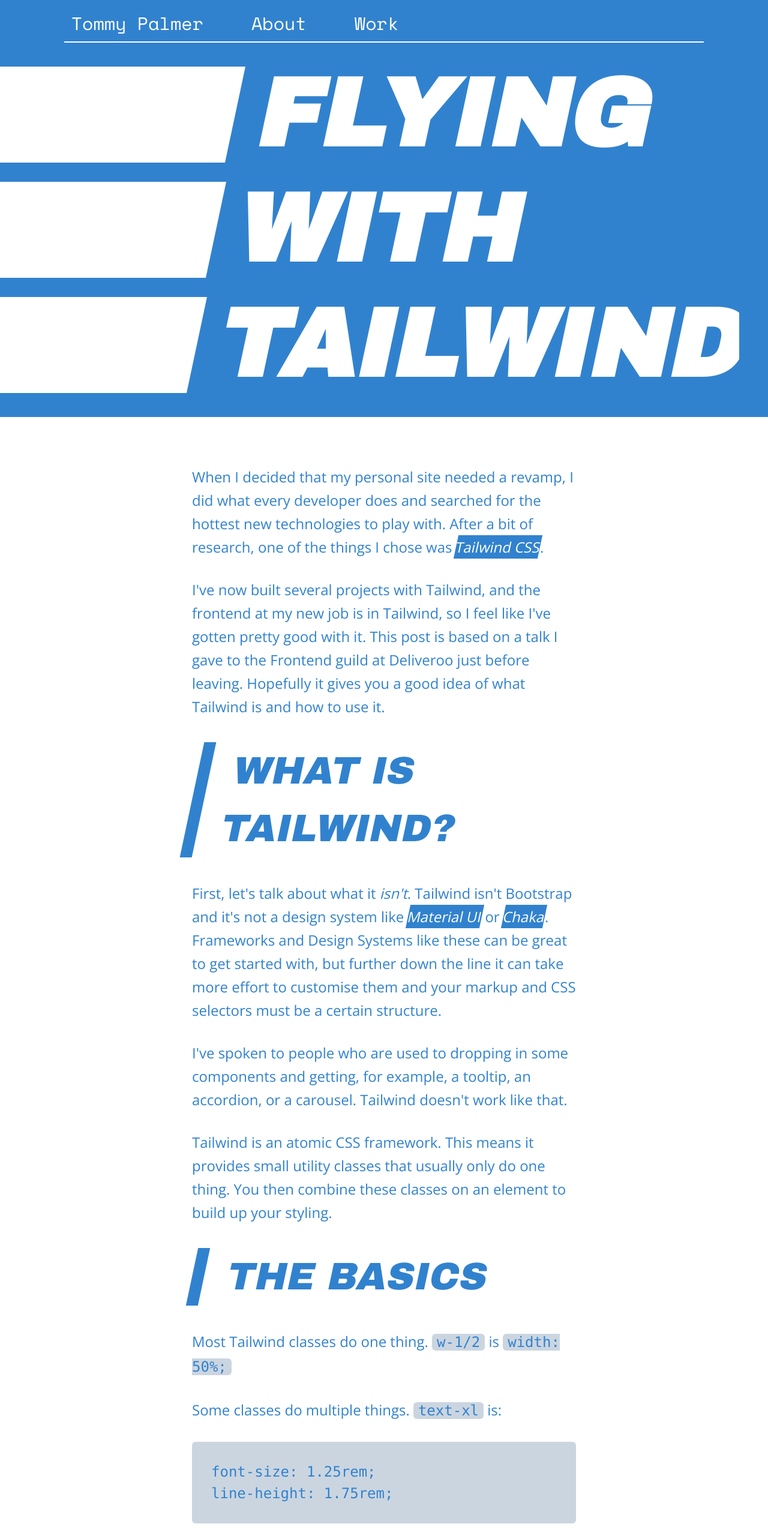
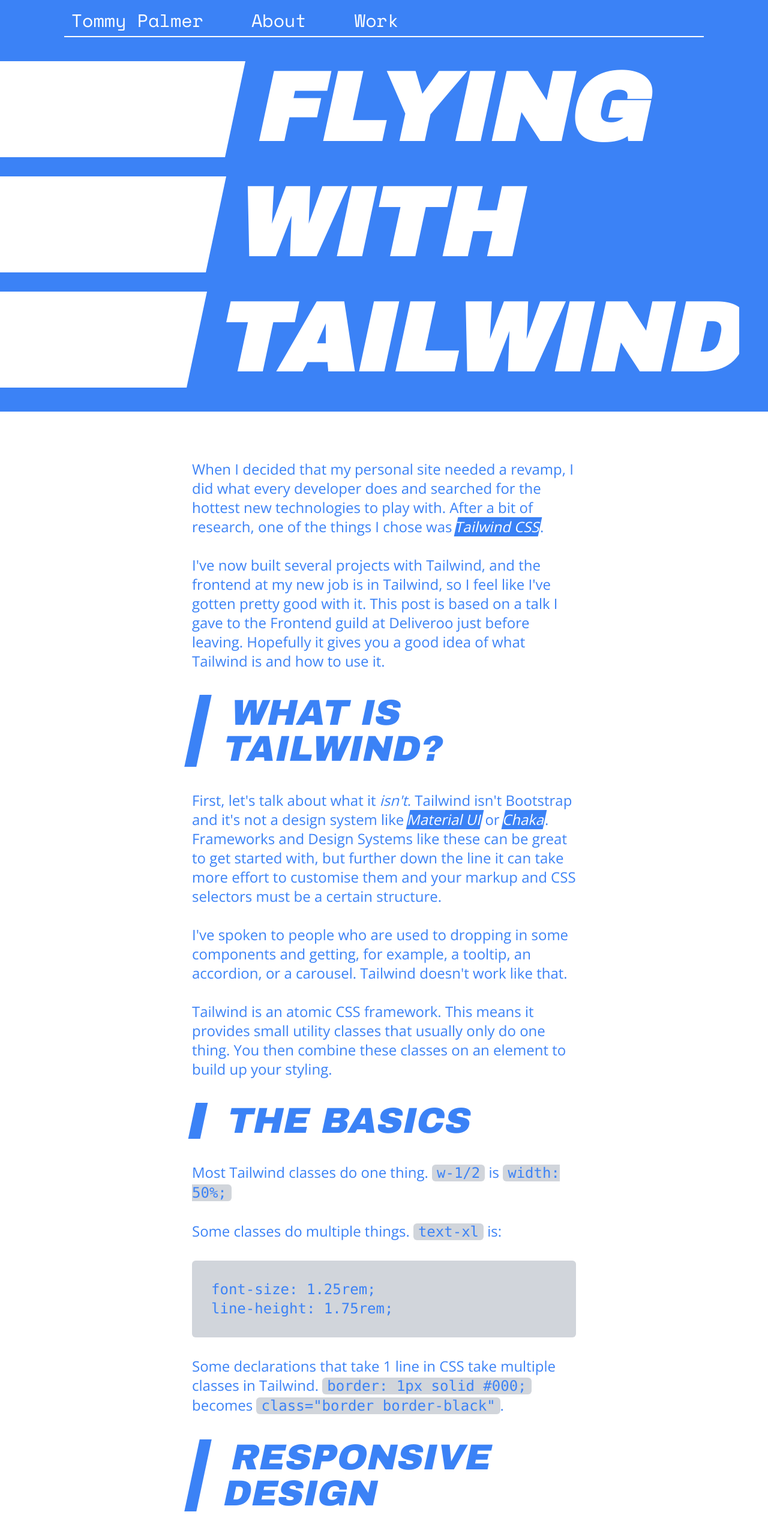
Before and after one commit to tommyp/tommyp.org, a Next.js app: page /flying-with-tailwind in a window 1280 px wide. Shown: the top 2560 px of the page at 60% size. Built offline with nearby package versions, Linux system fonts and the light colour scheme; what tailwindcss-border-gradients would draw is missing.

Commit message:
upgrade to tailwind 2.0

```diff
--- a/components/external_a.js
+++ b/components/external_a.js
@@ -14,8 +14,6 @@ const ExtA = ({
       href={href}
       className={`
         border-b-2
-        lg:border-b-2
-        border-solid
         transition
         duration-200
         ease-in-out
--- a/components/p.js
+++ b/components/p.js
@@ -2,7 +2,7 @@ import PropTypes from "prop-types";
 
 const P = (props) => {
   return (
-    <p className="text-2xl md:text-3xl lg:text-4xl mt-8 text-gray-900 pt-4 pb-4">
+    <p className="text-2xl md:text-3xl lg:text-4xl mt-8 text-gray-900 py-4 px-4 md:px-0 md:leading-normal">
       {props.children}
     </p>
   );
--- a/package.json
+++ b/package.json
@@ -10,7 +10,9 @@
   "dependencies": {
     "@fontsource/archivo-black": "^4.2.2",
     "acorn": "^8.0.4",
+    "autoprefixer": "^10.2.5",
     "next": "^10.0.3",
+    "postcss": "^8.2.9",
     "prop-types": "^15.7.2",
     "react": "16.13.1",
     "react-dom": "16.13.1",
@@ -18,7 +20,7 @@
     "reset-css": "^5.0.1",
     "roboto-mono-webfont": "^2.0.986",
     "sass": "^1.26.3",
-    "tailwindcss": "^1.2.0",
+    "tailwindcss": "^2.1.1",
     "tailwindcss-border-gradients": "^2.0.3",
     "typeface-lato": "0.0.75",
     "typeface-open-sans": "^1.1.13",
@@ -28,7 +30,6 @@
   "devDependencies": {
     "@fullhuman/postcss-purgecss": "^2.1.0",
     "@netlify/plugin-nextjs": "^1.0.3",
-    "autoprefixer": "^9.7.5",
     "eslint": "^6.8.0",
     "eslint-plugin-react": "^7.19.0"
   }
--- a/pages/about.js
+++ b/pages/about.js
@@ -1,4 +1,3 @@
-import React from "react";
 import Header from "../components/header";
 import P from "../components/p";
 import ExtA from "../components/external_a";
@@ -6,10 +5,10 @@ import Head from "../components/head";
 
 function About() {
   return (
-    <React.Fragment>
+    <>
       <Head title="About" />
       <Header />
-      <section className="container font-mono mx-auto w-screen lg:w-4/6 md:w-5/6 pl-6 pr-6 md:pl-0 md:pr-0">
+      <section className="container font-mono mx-auto w-screen lg:w-4/6 md:w-5/6 py-6 md:py-0">
         <P>
           I&apos;m a Senior Software Engineer at{" "}
           <ExtA
@@ -47,7 +46,7 @@ function About() {
           Say hello - <ExtA href="https://twitter.com/tommypalm">@tommypalm</ExtA> / <ExtA href="mailto:hi@tommyp.org">hi@tommyp.org</ExtA>
         </P>
       </section>
-    </React.Fragment>
+    </>
   );
 }
 
--- a/pages/flying-with-tailwind.js
+++ b/pages/flying-with-tailwind.js
@@ -4,7 +4,7 @@ import "@fontsource/archivo-black"
 import "typeface-open-sans";
 
 const P = ({children}) => {
-  return <p className="text-xl md:text-2xl font-open-sans text-blue-600 leading-relaxed">
+  return <p className="text-xl md:text-2xl font-open-sans text-blue-500 ">
     {children}
   </p>
 }
@@ -16,21 +16,21 @@ const Section = ({children}) => {
 }
 
 const H2 = ({children}) => {
-  return <h2 className="border-l-20 border-blue-600 pl-5 lg:pl-10 text-5xl md:text-6xl uppercase text-blue-600 font-archivo-black mb-8 transform -skew-x-12 w-full md:w-4/6 lg:w-1/2 -ml-3 sm:mx-auto">
+  return <h2 className="border-l-20 border-blue-500 pl-5 lg:pl-10 text-5xl md:text-6xl uppercase text-blue-500 font-archivo-black mb-8 transform -skew-x-12 w-full md:w-4/6 lg:w-1/2 -ml-3 sm:mx-auto">
     {children}
   </h2>
 }
 
 const A = ({href, children}) => {
-  return <a href={href} className="text-white bg-blue-600 inline-block transform -skew-x-12 hover:skew-x-0 transition-all  duration-200">{children}</a>
+  return <a href={href} className="text-white bg-blue-500 inline-block transform -skew-x-12 hover:skew-x-0 transition-all  duration-200">{children}</a>
 }
 
 const Pre = ({children}) => {
-  return <span className="font-roboto-mono bg-gray-400 rounded-md inline px-2">{children}</span>
+  return <span className="font-roboto-mono bg-gray-300 rounded-md inline px-2">{children}</span>
 }
 
 const Code = ({children}) => {
-  return <code className="font-roboto-mono bg-gray-400 text-blue-600 text-xl md:text-2xl p-8 rounded-md block overflow-scroll">
+  return <code className="font-roboto-mono bg-gray-300 text-blue-500 text-xl md:text-2xl p-8 rounded-md block overflow-scroll">
     {children}
   </code>
 }
@@ -39,7 +39,7 @@ const AnIntroToTailwind = () => {
   return (
     <>
       <Head title="Flying with Tailwind" />
-      <div className="w-full bg-blue-600 pb-10 mb:pb-20">
+      <div className="w-full bg-blue-500 pb-10 mb:pb-20">
         <Header textColor="text-white" borderColor="border-white" />
         <h1 className="text-5xl sm:text-7xl md:text-8xl xl:text-10xl text-white uppercase font-bold font-archivo-black md:-ml-12  w-full overflow-hidden leading-none">
             <div className="block -ml-32 md:-ml-64 lg:-ml-40">
@@ -158,7 +158,7 @@ const AnIntroToTailwind = () => {
           <P>Tailwind is a CSS framework to build your own design system, which ships with sensible defaults to generate a good starting point. Give it a shot with your next project and see how it goes. You might not believe it&apos;s as good as people say without trying it.
           </P>
           <P>As the fantastic docs say:</P>
-          <blockquote className="text-xl md:text-3xl text-blue-600 border-blue-600 pl-5 md:pl-10">
+          <blockquote className="text-xl md:text-2xl text-blue-500 border-20 transform -skew-x-12 border-blue-500 p-5 md:pl-10">
             If you can suppress the urge to retch long enough to give it a chance, I really think you&apos;ll wonder how you ever worked with CSS any other way.
           </blockquote>
         </Section>
--- a/pages/index.js
+++ b/pages/index.js
@@ -29,7 +29,7 @@ function Index() {
           />
         </div>
         <section className="container mx-auto w-10/12 lg:w-2/3 lg:pr-16 font-mono text-xl sm:text-2xl lg:text-4xl mt-8 lg:mt-24">
-          <p className="mb-12">
+          <p className="mb-12 leading-normal">
             I’m Tommy Palmer, a Software Engineer living in London and working at{" "}
             <ExtA
               borderColor="border-green-500"
@@ -46,9 +46,9 @@ function Index() {
               return (
                 <li className="mb-5" key={idx}>
                   <Link href={post.path}>
-                    <a className="block">
+                    <a className="block leading-normal">
                       <span className="block">{post.name}</span>
-                      <small className="block -mt-1 text-sm text-gray-700">{post.date}</small></a>
+                      <small className="block text-sm text-gray-700">{post.date}</small></a>
                   </Link>
                 </li>
               )
--- a/pages/lets-make-mad-shit.js
+++ b/pages/lets-make-mad-shit.js
@@ -39,7 +39,7 @@ const getCreative = () => {
           Let&apos;s make<br />
           mad shit
         </h1>
-        <article className="mx-auto w-10/12 lg:w-1/2 xl:w-1/3 mt-20 font-rubik text-2xl">
+        <article className="mx-auto w-10/12 lg:w-1/2 xl:w-1/3 mt-20 font-rubik text-2xl leading-normal">
           <P>
             2020 has shown us that The Internet can be utter shit. It&apos;s awful. It&apos;s full of depressing news, racism and people without medical degrees thinking their opinion is as valid as a Doctor.
           </P>
--- a/pages/work.js
+++ b/pages/work.js
@@ -179,7 +179,7 @@ export default class Work extends React.Component {
               />
             </div>
           </section>
-          <section className="w-screen bg-blue-700 text-white">
+          <section className="w-screen bg-blue-800 text-gray-100">
             <section className="container w-5/6 mx-auto pt-10 pb-10">
               <h2 className="text-6xl font-sans font-bold">
                 <a href="https://gov.uk">GOV.UK</a>
```
Also changed, not shown: 1 other file (tests, documents, lock files or other folders).
